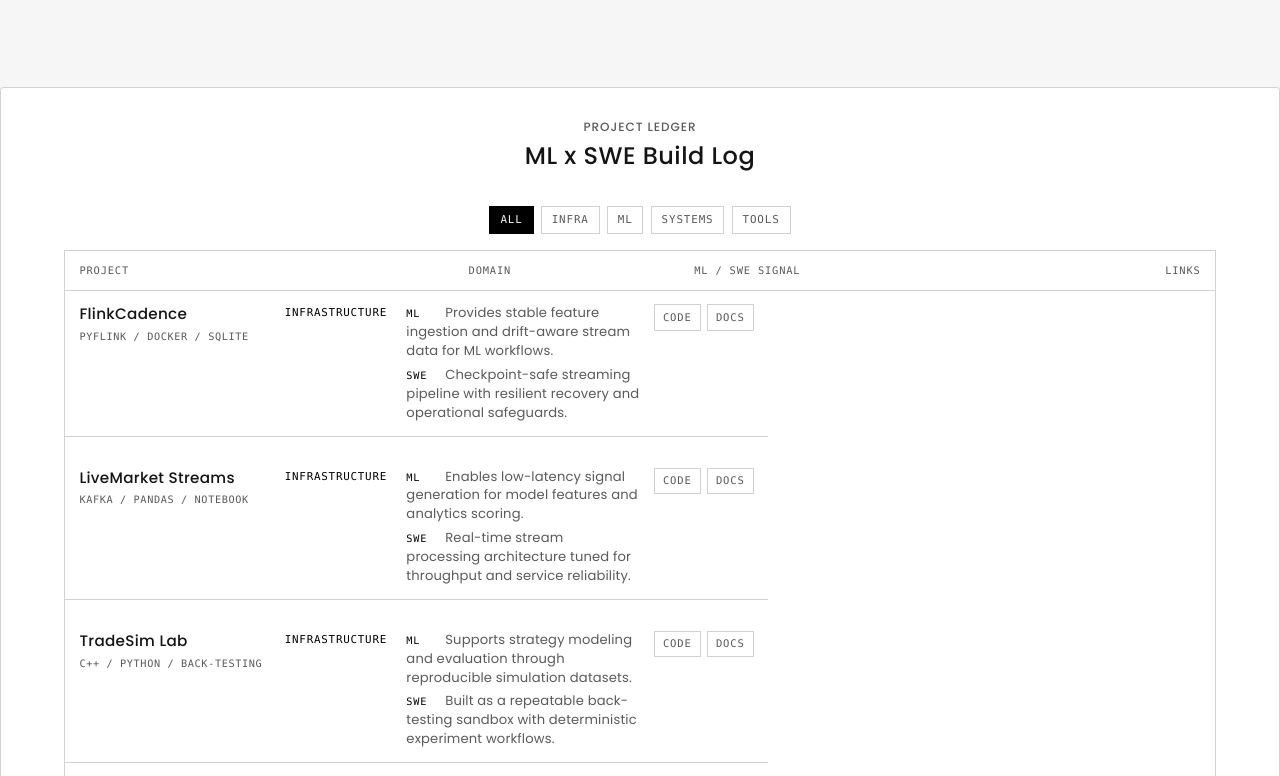
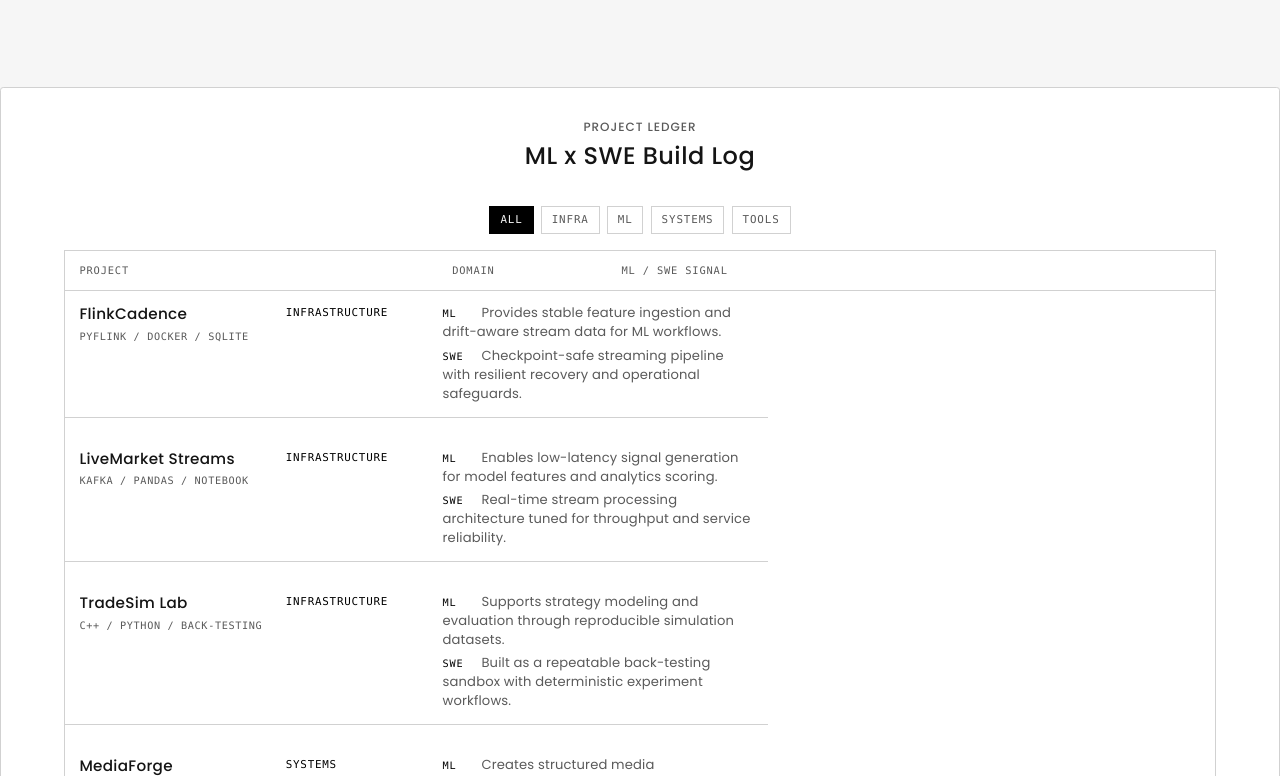
Before and after one commit to bethvourc/bethvour-s-portfolio, a React (Create React App) app: page / in a window 1280 px wide. Shown: the part 2024-2800 px from the top of the page. Built offline with nearby package versions, Linux system fonts and the light colour scheme.

Commit message:
Update Experience Log with location change for Bloomberg internship and refactor Portfolio component by removing links section and adjusting styles for improved layout and responsiveness.

```diff
--- a/src/components/experience/Experience.jsx
+++ b/src/components/experience/Experience.jsx
@@ -5,7 +5,7 @@ const EXPERIENCE_LOG = [
   {
     id: "bloomberg-eng-core",
     track: "software engineer intern @ bloomberg",
-    context: "eng core derivatives data streaming · 2025 · new york, ny",
+    context: "eng core derivatives data streaming · 2025 · san francisco, california",
     headline:
       "Designed and shipped real-time ingestion systems for production market and risk data flows.",
     mlFocus:
--- a/src/components/portfolio/Portfolio.jsx
+++ b/src/components/portfolio/Portfolio.jsx
@@ -176,7 +176,6 @@ const Portfolio = () => {
           <span>project</span>
           <span>domain</span>
           <span>ml / swe signal</span>
-          <span>links</span>
         </div>
 
         <ul className="portfolio-ledger__rows">
@@ -200,25 +199,6 @@ const Portfolio = () => {
                   {project.sweSignal}
                 </p>
               </div>
-
-              <div className="portfolio-ledger__links">
-                <a
-                  href={project.github}
-                  target="_blank"
-                  rel="noopener noreferrer"
-                  aria-label={`${project.title} code`}
-                >
-                  code
-                </a>
-                <a
-                  href={project.brief}
-                  target="_blank"
-                  rel="noopener noreferrer"
-                  aria-label={`${project.title} docs`}
-                >
-                  docs
-                </a>
-              </div>
             </li>
           ))}
         </ul>
--- a/src/components/portfolio/portfolio.css
+++ b/src/components/portfolio/portfolio.css
@@ -42,7 +42,7 @@
 
 .portfolio-ledger__header {
   display: grid;
-  grid-template-columns: minmax(0, 1.15fr) 0.65fr 1.4fr auto;
+  grid-template-columns: minmax(0, 1.15fr) minmax(9rem, 0.5fr) minmax(0, 1.85fr);
   gap: 0.8rem;
   padding: 0.7rem 0.9rem;
   border-bottom: 1px solid var(--line);
@@ -60,7 +60,7 @@
 
 .portfolio-ledger__row {
   display: grid;
-  grid-template-columns: minmax(0, 1.15fr) 0.65fr 1.4fr auto;
+  grid-template-columns: minmax(0, 1.15fr) minmax(9rem, 0.5fr) minmax(0, 1.85fr);
   gap: 0.8rem;
   align-items: start;
   padding: 0.82rem 0.9rem;
@@ -120,28 +120,6 @@
   text-transform: uppercase;
 }
 
-.portfolio-ledger__links {
-  display: inline-flex;
-  align-items: center;
-  gap: 0.35rem;
-}
-
-.portfolio-ledger__links a {
-  border: 1px solid var(--line);
-  padding: 0.22rem 0.52rem;
-  font-family: "IBM Plex Mono", "SFMono-Regular", Menlo, Consolas, monospace;
-  font-size: 0.66rem;
-  letter-spacing: 0.08em;
-  text-transform: uppercase;
-  color: var(--muted);
-}
-
-.portfolio-ledger__links a:hover,
-.portfolio-ledger__links a:focus-visible {
-  border-color: var(--accent);
-  color: var(--fg);
-}
-
 @media screen and (max-width: 900px) {
   .portfolio-ledger__header {
     display: none;
```
